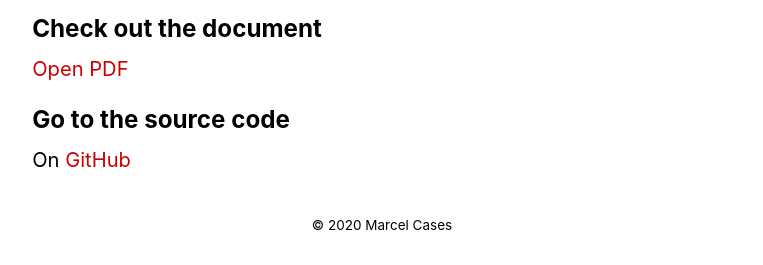
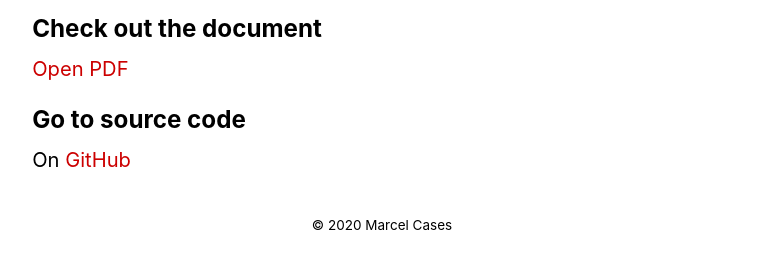
Before and after one commit to marcelcases/marcelcases.github.io, a Jekyll site: the page built from _posts/2019-03-01-implementation-and-verification-of-a-hardware-based-controller-for-a-three-phase-induction-motor-on-an-FPGA.md, in a window 1280 px wide. Shown: the part 1195-1460 px from the top of the page, without its empty margins (258-1021 px from the left). Built offline with Jekyll 4.4.1, drawn with Linux system fonts in a browser that asks for light colours; some web fonts are replaced; comment, search, counter and statistics services are not loaded.

Commit message:
Typo corrected
Signed-off-by: Marcel Cases i Freixenet <m@rcel.xyz>

```diff
--- a/_posts/2019-03-01-implementation-and-verification-of-a-hardware-based-controller-for-a-three-phase-induction-motor-on-an-FPGA.md
+++ b/_posts/2019-03-01-implementation-and-verification-of-a-hardware-based-controller-for-a-three-phase-induction-motor-on-an-FPGA.md
@@ -34,5 +34,5 @@ The aim of this thesis is to study the main techniques of motor control in order
 ## Check out the document
 [Open PDF](https://upcommons.upc.edu/bitstream/handle/2117/134233/master.pdf)
 
-## Go to the source code
+## Go to source code
 On [GitHub](https://github.com/marcelcases/bachelor-thesis)
```
